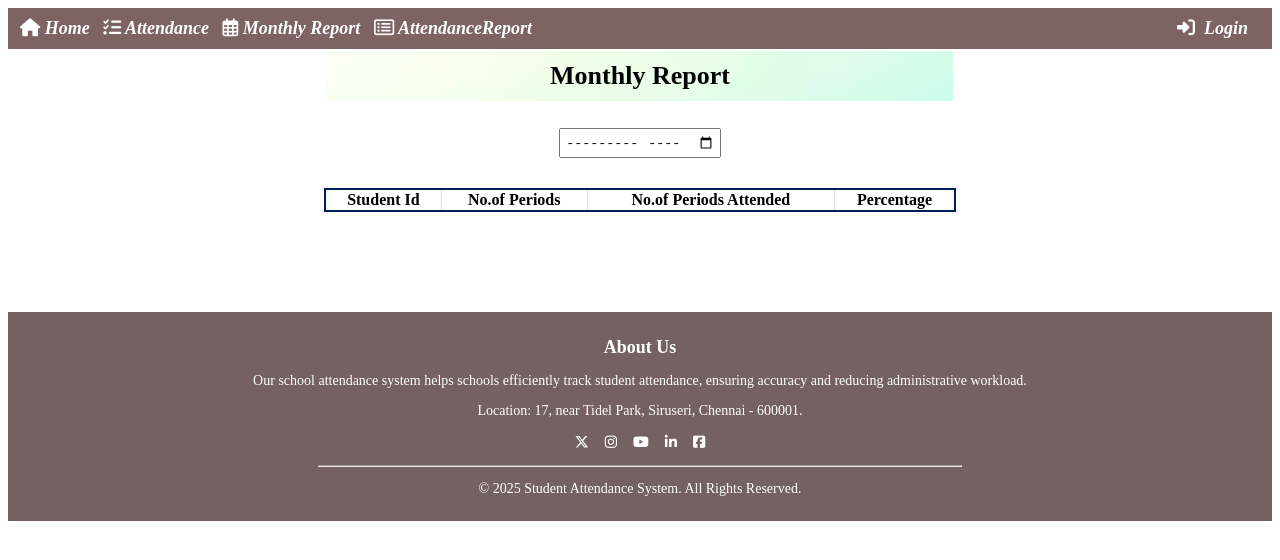
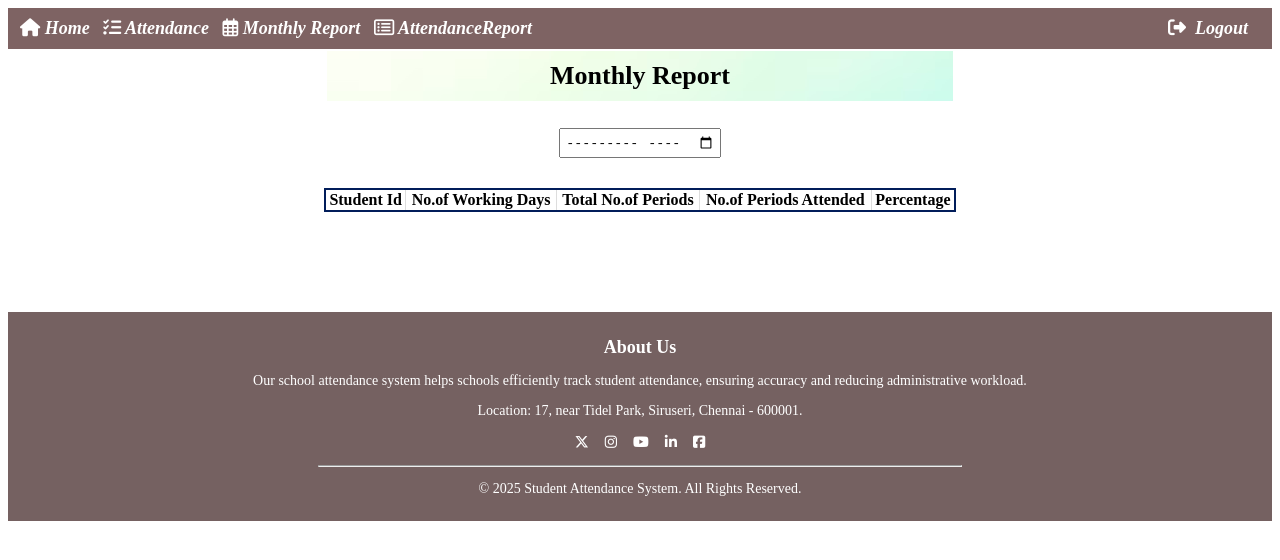
Before and after one commit to tharanivenkat17/Student-Attendance-System, a React (Vite) app in the folder app/: page /monthlyreport in a window 1280 px wide. Shown: the top 560 px of the page. Built offline with nearby package versions, Linux system fonts and the light colour scheme; data requests are answered from the project's data file.

Commit message:
Monthly Report and Implement useMemo

```diff
--- a/app/src/Components/Navigation.jsx
+++ b/app/src/Components/Navigation.jsx
@@ -10,7 +10,7 @@ import { useAuth } from '../Hooks/AuthContext'
 import '../Styles/Navigation.css'
 <link rel="stylesheet" href="https://cdnjs.cloudflare.com/ajax/libs/font-awesome/6.7.2/css/all.min.css" integrity="sha512-Evv84Mr4kqVGRNSgIGL/F/aIDqQb7xQ2vcrdIwxfjThSH8CSR7PBEakCr51Ck+w+/U6swU2Im1vVX0SVk9ABhg==" crossorigin="anonymous" referrerpolicy="no-referrer" />
 
-function Navigation() {
+function  Navigation() {
     const { isLoggedIn, logout } = useAuth()
 
     // To Check Login
@@ -47,8 +47,8 @@ function Navigation() {
             </div>
             <Routes>
                 <Route path='/' element={<Launch />} />
+                <Route path='/login' element={<Login />} />
                 <Route path='/home' element={<Home />} />
-                <Route path='/login' element={<Login />} />
                 <Route path='/attendance' element={<Attendance />} />
                 <Route path='/monthlyreport' element={<MonthlyReport />} />
                 <Route path='/attendancereport' element={<AttendanceReport />} />
@@ -56,5 +56,4 @@ function Navigation() {
         </div>
     )
 }
-
 export default Navigation
--- a/app/src/Hooks/AttendanceContext.jsx
+++ b/app/src/Hooks/AttendanceContext.jsx
@@ -1,16 +1,16 @@
-import React, { createContext, useContext, useState } from 'react'
+import React, { createContext, useContext, useMemo, useState } from 'react'
 import useStoredData from './useStoredData';
 
 const AttendanceContext = createContext();
 
 export const AttendanceProvider = ({ children }) => {
     const { storedData } = useStoredData()
-    const [selectedMonth, setselectedMonth] = useState('');
     const [totalPeriods, setTotalPeriods] = useState(0)
+    const [days, setDays] = useState(0)
     const [finalArr, setFinalArr] = useState([])
 
     const updateMonthlyReport = (prefix) => {
-        const filterDateData = storedData.filter((item) => item.date.slice(0, 7) === prefix);
+        const filterDateData = storedData.filter((item) => item.date.slice(0, 7) === prefix );
         console.log("filterDateData", filterDateData);
 
         if (filterDateData.length === 0) {
@@ -18,16 +18,20 @@ export const AttendanceProvider = ({ children }) => {
             alert(`No Data in the ${prefix} Selected Month`)
         }
 
+        const totalDays = filterDateData.length
+        setDays(totalDays)
+        console.log("Total Days", totalDays);
+
         const periods = filterDateData.length * 7
         setTotalPeriods(periods)
-        console.log("TotalPeriods", periods);
+        console.log("Total Periods", periods);
 
         const finalData = {};
 
         filterDateData.forEach((item) => {
             if (item?.['student']) {
                 Object.keys(item?.['student']).forEach((id) => {
-                    var count = Object.values(item['student'][id]).filter(value => value === true).length;
+                    const count = Object.values(item['student'][id]).filter(value => value === true).length;
 
                     if (finalData?.[id]) {
                         finalData[id] += count;
@@ -47,12 +51,16 @@ export const AttendanceProvider = ({ children }) => {
         setFinalArr(finalArrData)
     }
 
+    const ResultArr = useMemo(() => finalArr, [finalArr]);
+
     return (
         <AttendanceContext.Provider
-            value={{ selectedMonth, setselectedMonth, totalPeriods, finalArr, updateMonthlyReport}}>
+            value={{ days, totalPeriods, finalArr: ResultArr, updateMonthlyReport }}>
             {children}
         </AttendanceContext.Provider>
     )
 }
 
-export const useAttendanceContext = () => useContext(AttendanceContext)
+export const useAttendanceContext = () => {
+    return useContext(AttendanceContext)
+}
--- a/app/src/Hooks/AuthContext.jsx
+++ b/app/src/Hooks/AuthContext.jsx
@@ -5,11 +5,12 @@ const AuthContext = createContext();
 export const AuthProvider = ({ children }) => {
     const [isLoggedIn, setIsLoggedIn] = useState(() => {
         const loginStatus = localStorage.getItem('isLoggedIn');
-        return loginStatus === 'true';
+        return loginStatus === 'true'?'true':'false';
     });
 
     useEffect(() => {
         localStorage.setItem('isLoggedIn', isLoggedIn);
+        console.log(`Login Status: ${isLoggedIn}`)
     }, [isLoggedIn]);
 
     const login = () => setIsLoggedIn(true);
--- a/app/src/Hooks/useAttendance.jsx
+++ b/app/src/Hooks/useAttendance.jsx
@@ -1,5 +1,5 @@
 import axios from 'axios'
-import { useEffect, useState } from 'react'
+import { useState, useEffect, useMemo } from 'react'
 
 function useAttendance() {
     const [date, setDate] = useState('')
@@ -32,7 +32,9 @@ function useAttendance() {
             })
     }, [])
 
-  return { date, setDate, data, error, attendance, setAttendance }
+    const memorizedAttendance = useMemo(() => attendance, [attendance])
+
+  return { date, setDate, data, error, attendance:memorizedAttendance, setAttendance }
 }
 
 export default useAttendance
--- a/app/src/Hooks/useStoredData.jsx
+++ b/app/src/Hooks/useStoredData.jsx
@@ -1,4 +1,4 @@
-import React, { useEffect, useState } from 'react';
+import { useEffect, useMemo, useState } from 'react';
 import axios from 'axios';
 
 function useStoredData() {
@@ -15,6 +15,8 @@ function useStoredData() {
       });
   }, []);
 
-  return { storedData }
+  const memoizedStoredData = useMemo(() => storedData, [storedData])
+
+  return { storedData:memoizedStoredData }
 }
 export default useStoredData
--- a/app/src/Pages/Attendance.jsx
+++ b/app/src/Pages/Attendance.jsx
@@ -4,7 +4,7 @@ import useAttendance from '../Hooks/useAttendance'
 import axios from 'axios'
 
 function Attendance() {
-  //
+  // Initial Attendance data
   const { date, setDate, data, error, attendance, setAttendance } = useAttendance()
 
   // Update the Checkbox
@@ -27,28 +27,30 @@ function Attendance() {
 
     axios.get(`http://localhost:4001/attendance?date=${date}`)
       .then((response) => {
-        if (response.data.length === 0) {
+        if (response.data.length > 0) {
+          alert('Attendance for this date has already been entered.')
+          setDate('')
+          return;
+        }
+
         const attendanceData = { date, student: attendance };
         console.log('Attendance Data:', attendanceData);
 
         axios.post('http://localhost:4001/attendance', attendanceData)
+
           .then(() => {
-              alert('Attendance submitted');
+            alert(`Attendance submitted for ${date}`);
             setDate('')
             setAttendance({})
           })
 
           .catch((error) => {
-              alert('Error submitting attendance:', error);
+            alert(`Error submitting attendance: ${error.message}`);
           });
-        }
-        else {
-          alert('Attendance for this date has already been entered. Please enter a valid date.')
-          setDate('')
-        }
       })
+
       .catch((error) => {
-        alert('Error retrieving the attendance date.', error);
+        alert(`Error retrieving the attendance date: ${error.message}`);
       });
   };
 
--- a/app/src/Pages/AttendanceReport.jsx
+++ b/app/src/Pages/AttendanceReport.jsx
@@ -1,4 +1,4 @@
-import React, { useState } from 'react';
+import React, { useMemo, useState } from 'react';
 import axios from 'axios';
 import '../Styles/ReportsPage.css'
 
@@ -24,6 +24,8 @@ function AttendanceReport() {
         alert('An error occurred while fetching data.');
       });
   }
+
+  const memoizedResult = useMemo(() => result, [result])
 
   return (
     <div className='background'>
@@ -54,7 +56,7 @@ function AttendanceReport() {
           </tr>
         </thead>
         <tbody>
-          {result.map((datum) => (
+          {memoizedResult.map((datum) => (
             datum.student[data] && (
               <tr key={datum.data}>
                 <td>{datum.date}</td>
--- a/app/src/Pages/MonthlyReport.jsx
+++ b/app/src/Pages/MonthlyReport.jsx
@@ -1,16 +1,32 @@
-import React from 'react';
+import React, { useMemo, useState } from 'react';
 import '../Styles/ReportsPage.css'
 import { useAttendanceContext } from '../Hooks/AttendanceContext';
 
 function MonthlyReport() {
+  const [selectedMonth, setselectedMonth] = useState('');
 
-  const { selectedMonth, setselectedMonth, totalPeriods, finalArr,updateMonthlyReport} = useAttendanceContext();
+  const { days, totalPeriods, finalArr, updateMonthlyReport } = useAttendanceContext();
 
   function dateChange(event) {
     const prefix = event.target.value;
     setselectedMonth(prefix);
     updateMonthlyReport(prefix)
   }
+
+  const resultMonthlyReport = useMemo(() => {
+    return finalArr.map((data) => {
+      return (
+        <tr key={data.studentId}>
+          <td>{data.studentId}</td>
+          <td>{days}</td>
+          <td>{totalPeriods}</td>
+          <td>{data.count}</td>
+          <td>{data.average.toFixed(2)}%</td>
+          {/* <td>{data.average.toPrecision(4)}</td> */}
+        </tr>
+      );
+    });
+  }, [finalArr, days, totalPeriods]);
 
   return (
     <div className="background">
@@ -23,26 +39,18 @@ function MonthlyReport() {
           required
         />
       </form>
-      <table border={1} style={{borderCollapse: "collapse"}}>
+      <table border={1} style={{ borderCollapse: "collapse" }}>
         <thead>
           <tr>
             <td>Student Id</td>
-            <td>No.of Periods</td>
+            <td>No.of Working Days</td>
+            <td>Total No.of Periods</td>
             <td>No.of Periods Attended</td>
             <td>Percentage</td>
           </tr>
         </thead>
         <tbody>
-          {finalArr.map((data) => {
-            return (
-              <tr key={data.studentId}>
-                <td>{data.studentId}</td>
-                <td>{totalPeriods}</td>
-                <td>{data.count}</td>
-                <td>{data.average.toFixed(2)}%</td>
-              </tr>
-            )
-          })}
+          { resultMonthlyReport }
         </tbody>
       </table>
     </div>
```
Lines whose indentation alone changed are shown as unchanged.
